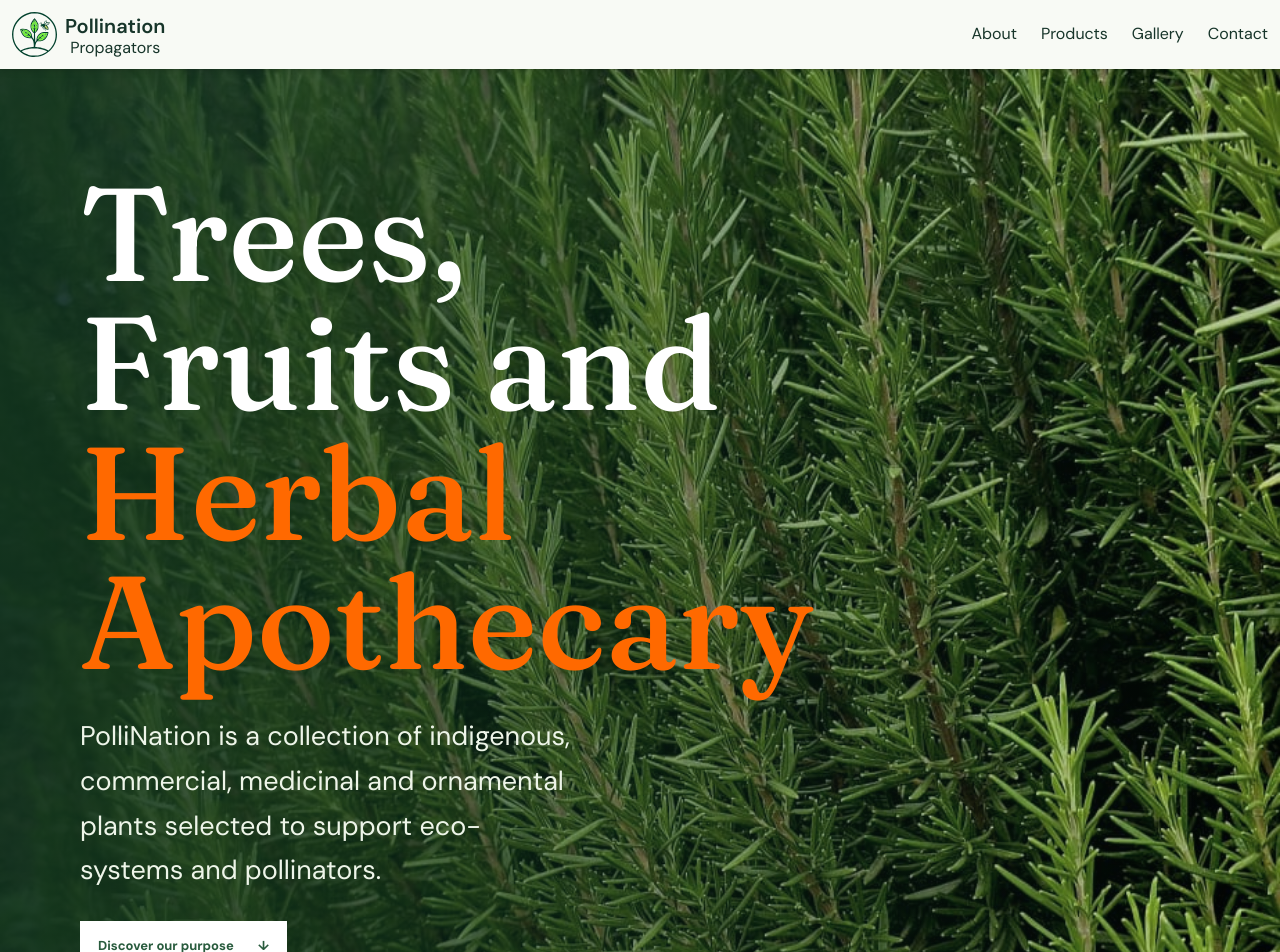
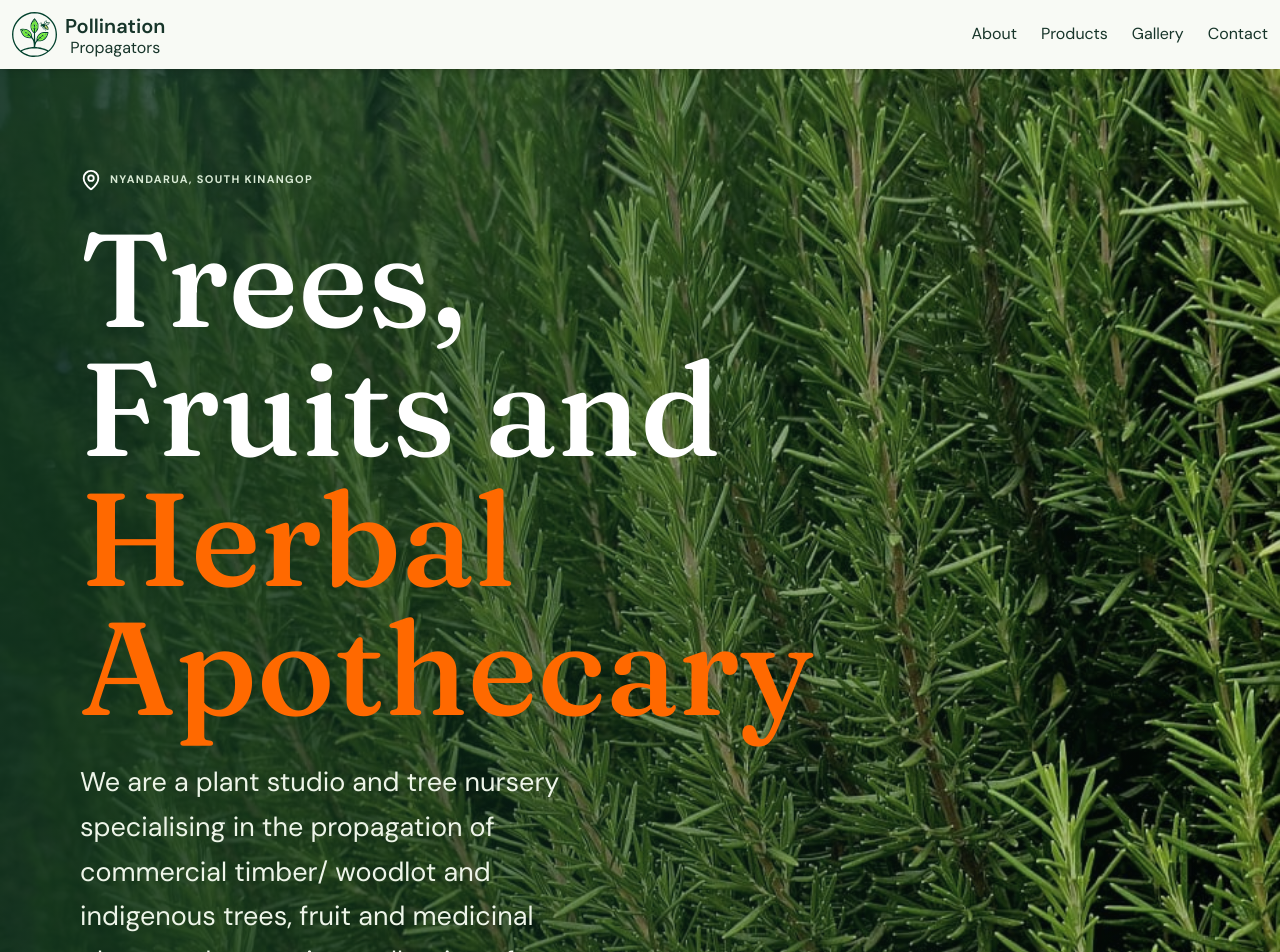
Before and after one commit to robinhood234/pollination-app, a Next.js app: page / in a window 1280 px wide. Shown: the top 952 px of the page. Built offline with nearby package versions, Linux system fonts and the light colour scheme.

Commit message:
changed and added location in hero paragraph.

```diff
--- a/src/app/page.tsx
+++ b/src/app/page.tsx
@@ -65,8 +65,12 @@ export default function Home() {
 
         <div className="hero-shade" aria-hidden="true" />
         <div className="hero-content page-shell">
+          <div className="flex items-center gap-x-2 eyebrow hero-eyebrow">
+          <Image src={"/map-pin.svg"} width={22} height={22} alt="icon"/>
+          <p>Nyandarua, South Kinangop</p>
+          </div>
           <h1 className="w-full">Trees, Fruits and <span className="text-orange-500"> Herbal Apothecary</span></h1>
-          <p className="hero-copy text-lg">PolliNation is a collection of indigenous, commercial, medicinal and ornamental plants selected to support eco-systems and pollinators. </p>
+          <p className="hero-copy text-lg">We are a plant studio and tree nursery specialising in the propagation of commercial timber/ woodlot and indigenous trees, fruit and medicinal plants and a premium collection of exotic and ornamental plants.</p>
           <a className="button button-light" href="#mission">Discover our purpose <span aria-hidden="true">↓</span></a>
         </div>
         <div className="hero-note">Growing good things<br /><span>since 2026</span></div>
```
Also changed, not shown: public/map-pin.svg (added).
